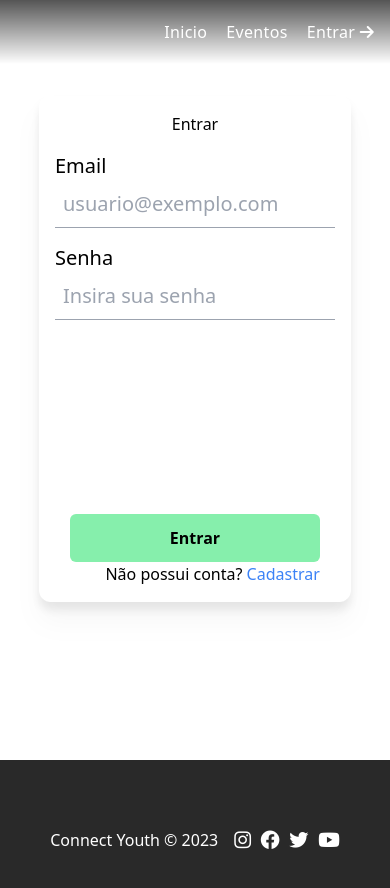
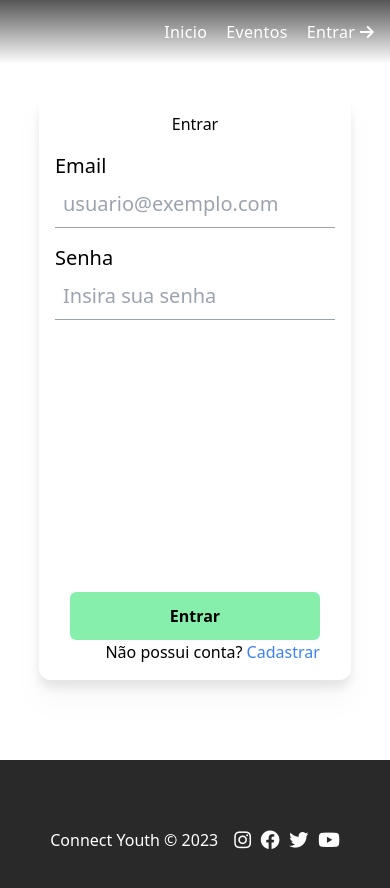
Before and after one commit to chrystianruan/ConnectYouth, a Vue app: page /login in a window 390 px wide. Shown: the top 888 px of the page. Built offline with nearby package versions, Linux system fonts and the light colour scheme.

Commit message:
ajeitando a responsiviade dos formularios de login e registro

```diff
--- a/src/views/LoginView.vue
+++ b/src/views/LoginView.vue
@@ -4,7 +4,7 @@
   >
     <form
       @submit.prevent="Login"
-      class="bg-white drop-shadow-xl rounded-xl w-80% h-60vh flex flex-col p-4 max-w-xl gap-4 items-center"
+      class="bg-white drop-shadow-xl rounded-xl w-80% h-auto min-h-minC flex flex-col p-4 max-w-xl gap-4 items-center"
     >
       <h1>Entrar</h1>
       <div class="w-full flex flex-col">
--- a/src/views/RegisterView.vue
+++ b/src/views/RegisterView.vue
@@ -4,7 +4,7 @@
   >
     <form
       @submit.prevent="Register"
-      class="bg-white drop-shadow-xl rounded-xl w-80% h-60vh flex flex-col p-4 max-w-xl gap-4 items-center"
+      class="bg-white drop-shadow-xl rounded-xl w-80% h-auto min-h-minC flex flex-col p-4 max-w-xl gap-4 items-center"
     >
       <h1>Cadastrar</h1>
       <div class="w-full flex flex-col">
--- a/tailwind.config.js
+++ b/tailwind.config.js
@@ -34,6 +34,10 @@ export default {
         "80vh": "80vh",
         "90vh": "90vh",
       },
+
+      minHeight: {
+        minC: "580px",
+      },
     },
   },
   plugins: [],
```
